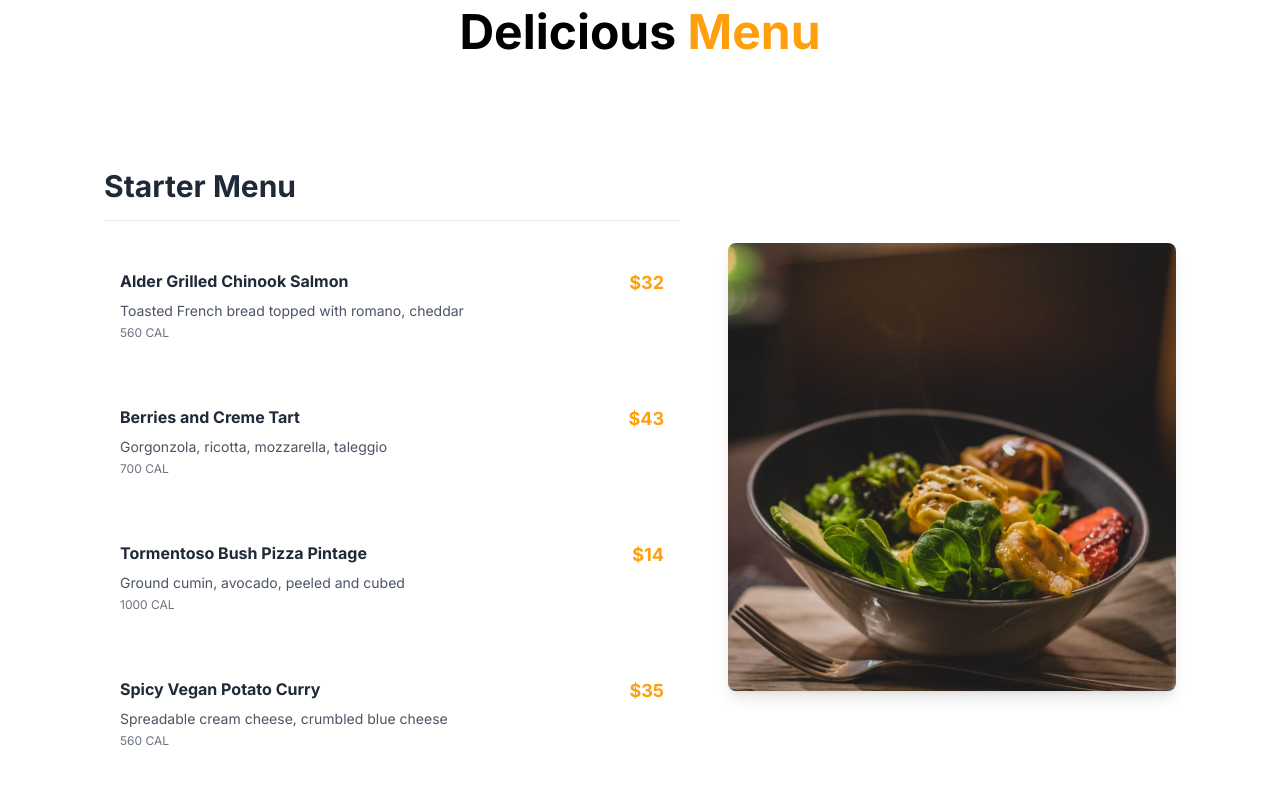
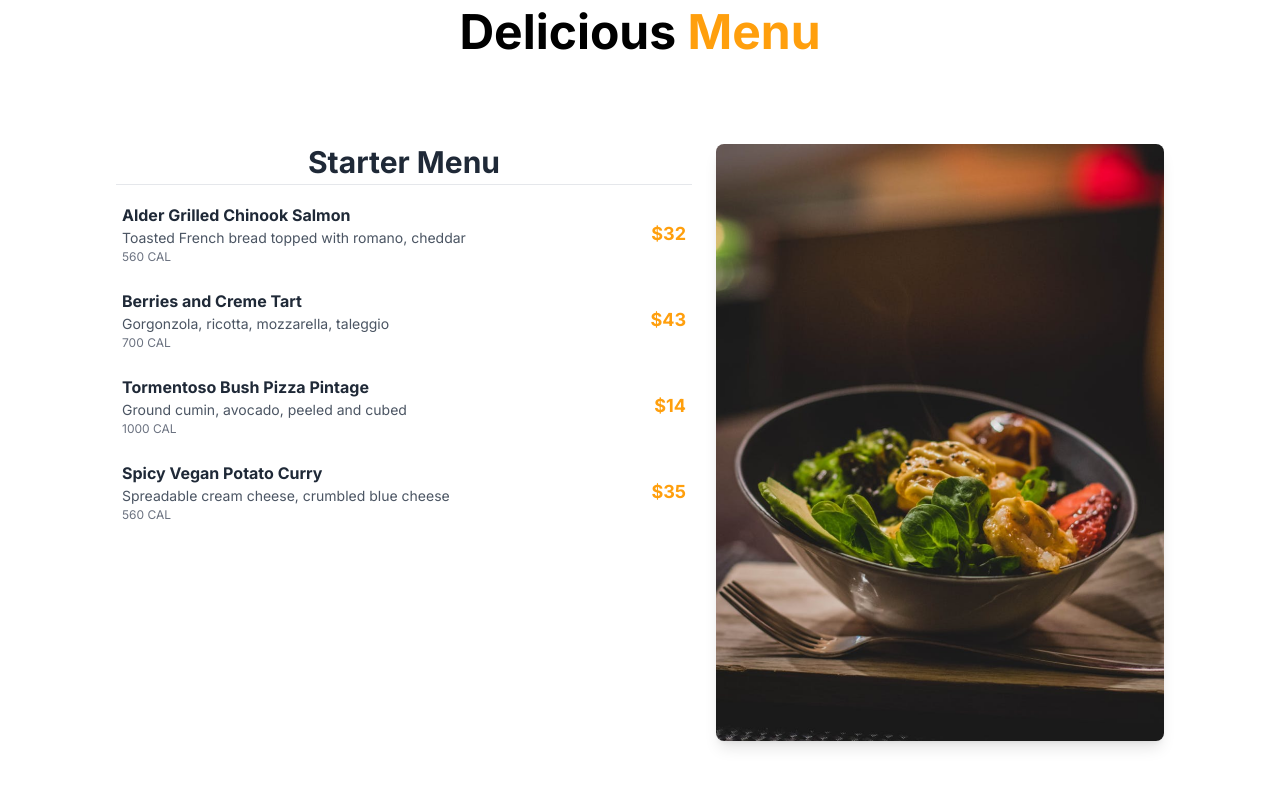
Before and after one commit to MubashirRazaAnsari/t9_hackathon_3, a Next.js app: page /menu in a window 1280 px wide. Shown: the part 590-1380 px from the top of the page. Built offline with nearby package versions, Linux system fonts and the light colour scheme.

Commit message:
Completed Version

```diff
--- a/app/menu/page.tsx
+++ b/app/menu/page.tsx
@@ -145,21 +145,21 @@ const MenuSection = ({ section, index }: { section: MenuSection; index: number }
   const isEven = index % 2 === 0;
 
   return (
-    <section className="w-full max-w-6xl mx-auto px-4 sm:px-6 py-12">
-      <div className={`flex flex-col ${isEven ? 'md:flex-row' : 'md:flex-row-reverse'} gap-12 items-center justify-center`}>
-        <div className="flex-1 w-full max-w-xl">
-          <h2 className="text-2xl md:text-3xl font-bold text-gray-800 border-b border-gray-200 pb-4 mb-8 text-center md:text-left">
+    <section className="w-full max-w-6xl mx-auto px-4 sm:px-6 py-6">
+      <div className={`flex flex-col ${isEven ? 'md:flex-row' : 'md:flex-row-reverse'} gap-6 items-stretch justify-center`}>
+        <div className="flex-1 w-full max-w-xl flex flex-col">
+          <h2 className="text-2xl md:text-3xl font-bold text-gray-800 border-b border-gray-200 pb-1 -mb-1 text-center">
             {section.title}
           </h2>
-          <ul className="space-y-8">
+          <ul className="space-y-3 overflow-y-auto flex-1 pt-4">
             {section.items.map((item, idx) => (
-              <li key={idx} className="flex justify-between items-start gap-4 group hover:bg-gray-50 p-4 rounded-lg transition-colors">
+              <li key={idx} className="flex justify-between items-center gap-2 group hover:bg-gray-50 p-1.5 rounded-lg transition-colors">
                 <div className="flex-1">
                   <h3 className="font-bold text-gray-800 group-hover:text-[#FF9F0D] transition-colors">
                     {item.name}
                   </h3>
-                  <p className="text-sm text-gray-600 mt-2">{item.description}</p>
-                  <p className="text-xs text-gray-500 mt-1">{item.calories} CAL</p>
+                  <p className="text-sm text-gray-600 mt-[1px]">{item.description}</p>
+                  <p className="text-xs text-gray-500 mt-[1px]">{item.calories} CAL</p>
                 </div>
                 <span className="text-[#FF9F0D] font-bold whitespace-nowrap text-lg">
                   ${item.price}
@@ -168,8 +168,8 @@ const MenuSection = ({ section, index }: { section: MenuSection; index: number }
             ))}
           </ul>
         </div>
-        <div className="flex-1 w-full max-w-md flex justify-center items-center">
-          <div className="relative w-full aspect-square">
+        <div className="flex-1 w-full max-w-md">
+          <div className="relative w-full aspect-[3/4]">
             <Image
               src={section.image}
               alt={section.title}
```
